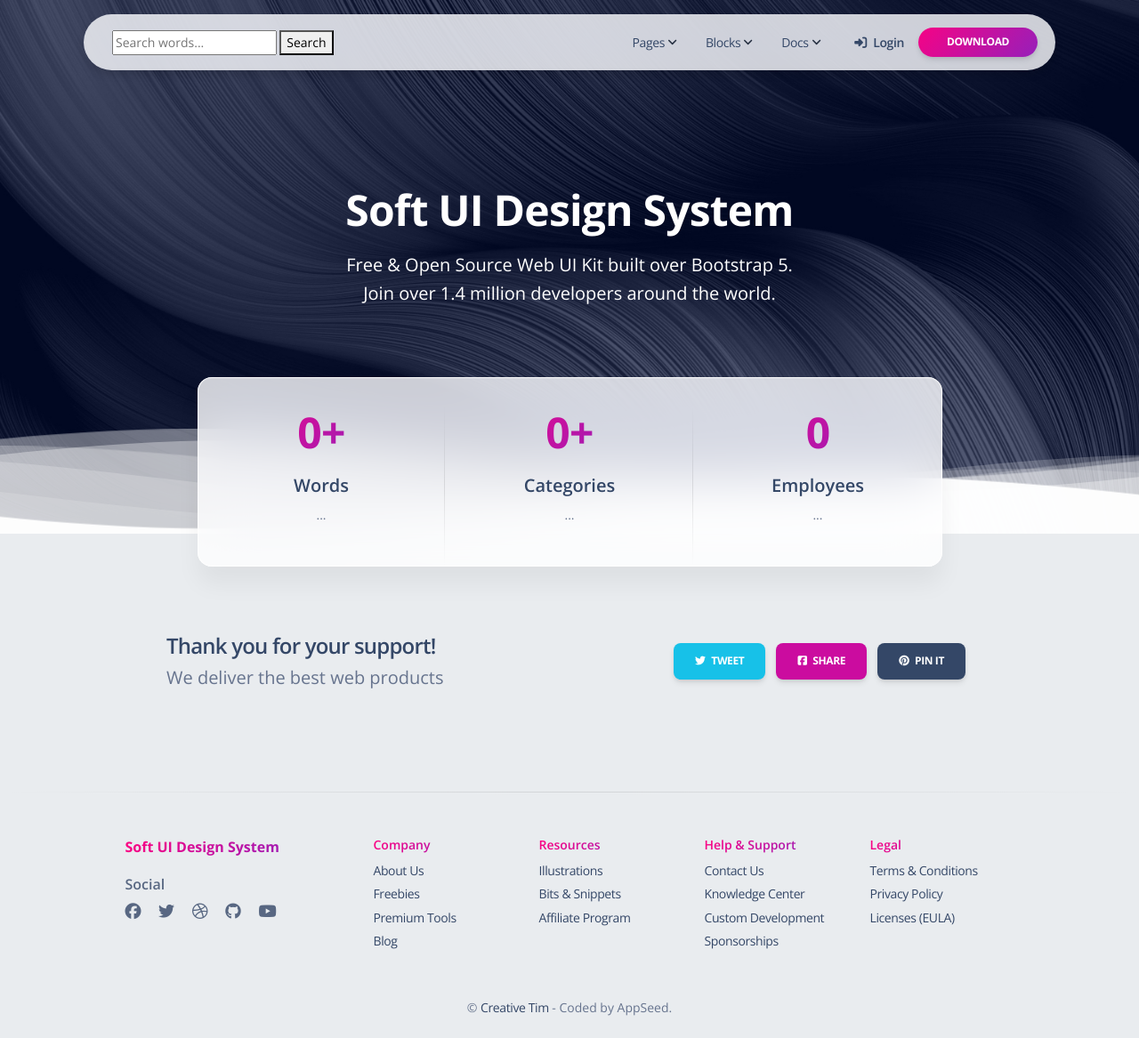
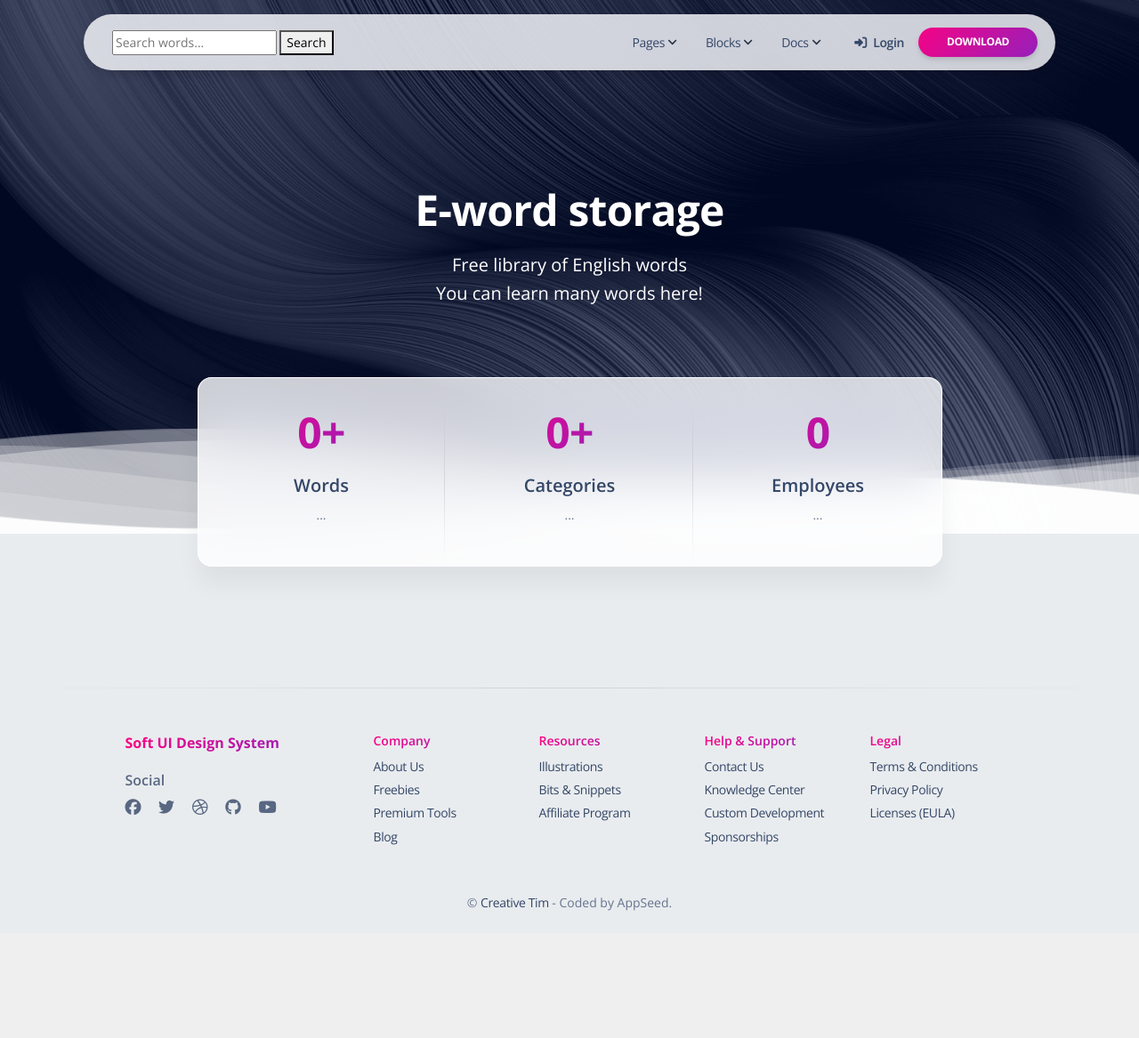
Before and after one commit to yaroslavsysoiev/med_lexicon, a Django app: page / in a window 1280 px wide; the page is wider, and only the part inside the window is pictured. Shown: that part at 89% size. After the commit the page ends 1024 px from the top of that part, so only its background shows below. Run offline with Django 5.2, Linux system fonts and the light colour scheme; data that the repository does not hold is empty; some libraries are stand-ins or nearby versions.

Commit message:
Update home page

```diff
--- a/templates/medlexicon/index.html
+++ b/templates/medlexicon/index.html
@@ -12,8 +12,8 @@
     <div class="container">
       <div class="row">
         <div class="col-lg-7 text-center mx-auto">
-          <h1 class="text-white pt-3 mt-n5">Soft UI Design System</h1>
-          <p class="lead text-white mt-3">Free & Open Source Web UI Kit built over Bootstrap 5. <br/> Join over 1.4 million developers around the world. </p>
+          <h1 class="text-white pt-3 mt-n5">E-word storage</h1>
+          <p class="lead text-white mt-3">Free library of English words<br/> You can learn many words here! </p>
         </div>
       </div>
     </div>
@@ -71,30 +71,6 @@
   </div>
 </section>
 
-<!-- -------   START PRE-FOOTER 2 - simple social line w/ title & 3 buttons    -------- -->
-<div class="pt-5">
-  <div class="container">
-    <div class="row">
-      <div class="col-lg-5 ms-auto">
-        <h4 class="mb-1">Thank you for your support!</h4>
-        <p class="lead mb-0">We deliver the best web products</p>
-      </div>
-      <div class="col-lg-5 me-lg-auto my-lg-auto text-lg-end mt-5">
-        <a href="https://twitter.com/intent/tweet?text=Check%20Soft%20UI%20Design%20System%20made%20by%20%40CreativeTim%20%23webdesign%20%23designsystem%20%23bootstrap5&url=https%3A%2F%2Fwww.creative-tim.com%2Fproduct%2Fsoft-ui-design-system" class="btn btn-info mb-0 me-2" target="_blank">
-          <i class="fab fa-twitter me-1"></i> Tweet
-        </a>
-        <a href="https://www.facebook.com/sharer/sharer.php?u=https://www.creative-tim.com/product/soft-ui-design-system?AFFILIATE=128200" class="btn btn-primary mb-0 me-2" target="_blank">
-          <i class="fab fa-facebook-square me-1"></i> Share
-        </a>
-        <a href="https://www.pinterest.com/pin/create/button/?url=https://www.creative-tim.com/product/soft-ui-design-system?AFFILIATE=128200" class="btn btn-dark mb-0 me-2" target="_blank">
-          <i class="fab fa-pinterest me-1"></i> Pin it
-        </a>
-      </div>
-    </div>
-  </div>
-</div>
-
-
 
 
 {% endblock content %}
```
